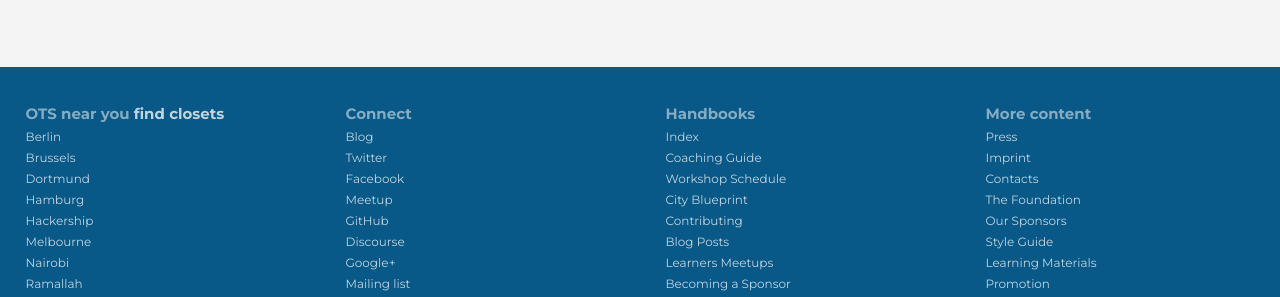
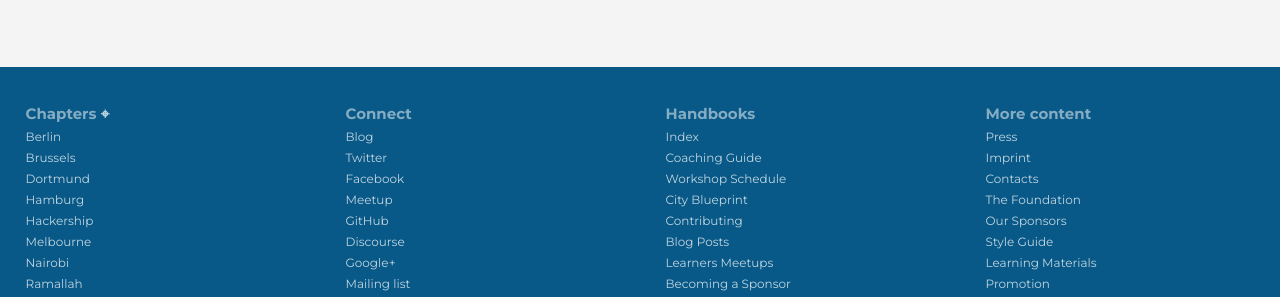
Before and after one commit to OpenTechSchool/www.opentechschool.org, a Jekyll site: the page built from sponsors.md, in a window 1280 px wide. Shown: the part 1167-1464 px from the top of the page. Built offline with Jekyll 4.4.1, drawn with Linux system fonts in a browser that asks for light colours; nearby versions of some CDN libraries.

Commit message:
more flippe-di-flap and reuse of locator-icon

```diff
--- a/_includes/_footer.html
+++ b/_includes/_footer.html
@@ -3,7 +3,7 @@
 
       <ul class="float_list float_list_4">
         <li>
-          <h3>OTS near you <a href="{{site.baseurl}}locator">find closets</a></h3>
+          <h3>Chapters <a href="{{site.baseurl}}locator/">⌖</a></h3>
           <ul>
             {% for city in site.data.cities %}{% if city.page %}
             <li>
--- a/_includes/_main_nav.html
+++ b/_includes/_main_nav.html
@@ -26,7 +25,7 @@
       <span class="icon_bar"></span>
       <span class="icon_bar icon_bar_last"></span>
     </button>
-    <a href="{{site.baseurl}}" class="menu_ots_logo">OpenTechSchool</a>
+    <a href="#" class="menu_ots_logo">OpenTechSchool</a>
     <a href="#" class="quick_nav_btn"><span></span></a>
     <ul class="nav nav_internal collapse">
       <li>
@@ -61,7 +60,7 @@
     <div class="more-nav">
       <div class="container">
         <div class="two-third">
-          <h3>Chapters</h3>
+          <h3>Chapters <a href="{{site.baseurl}}locator/">⌖</a></h3>
           <div class="chapters_list">
             <ul>
               <li>
```
Also changed, not shown: other parts of _includes/_main_nav.html (+1 -2 lines).
